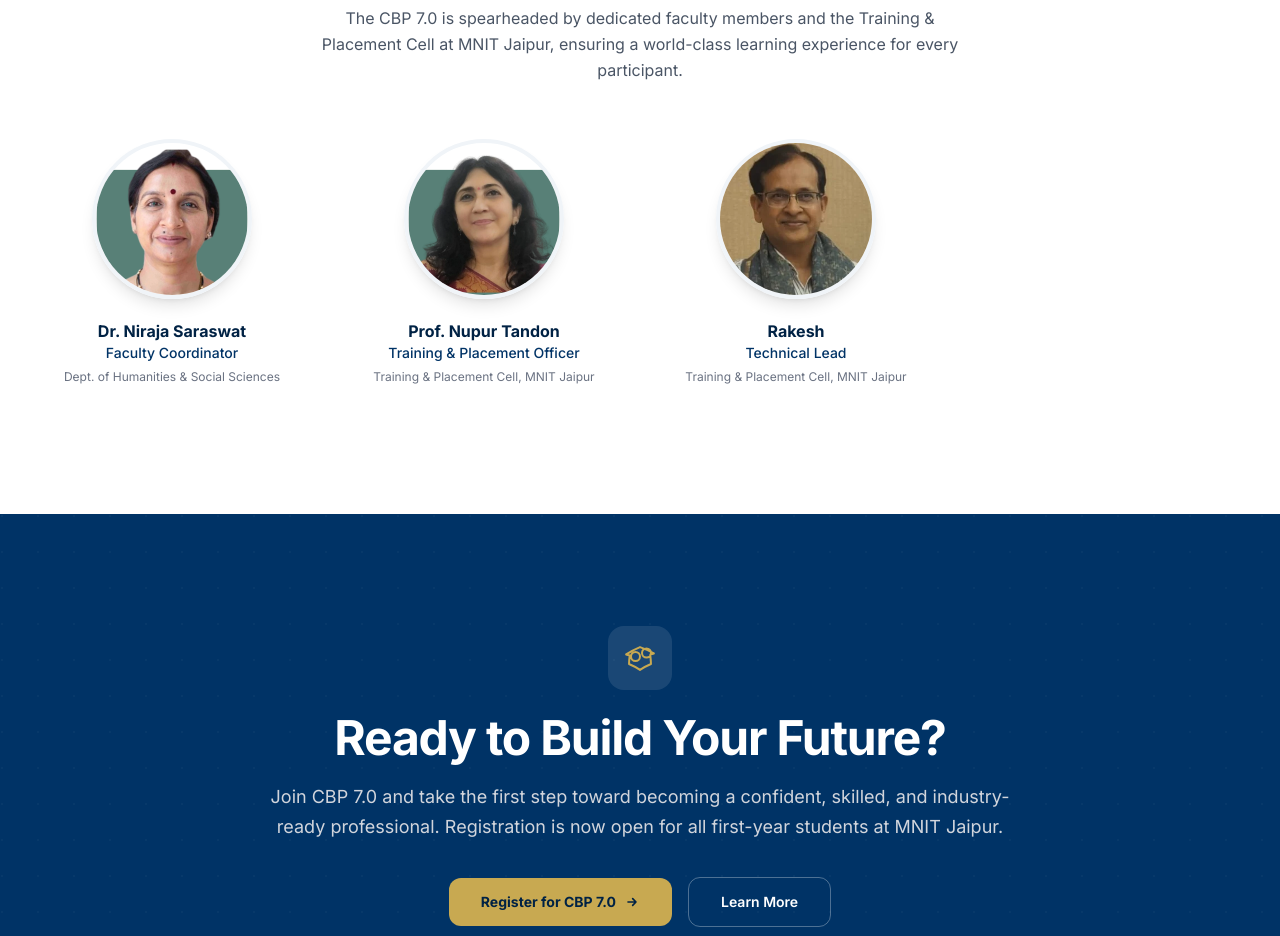
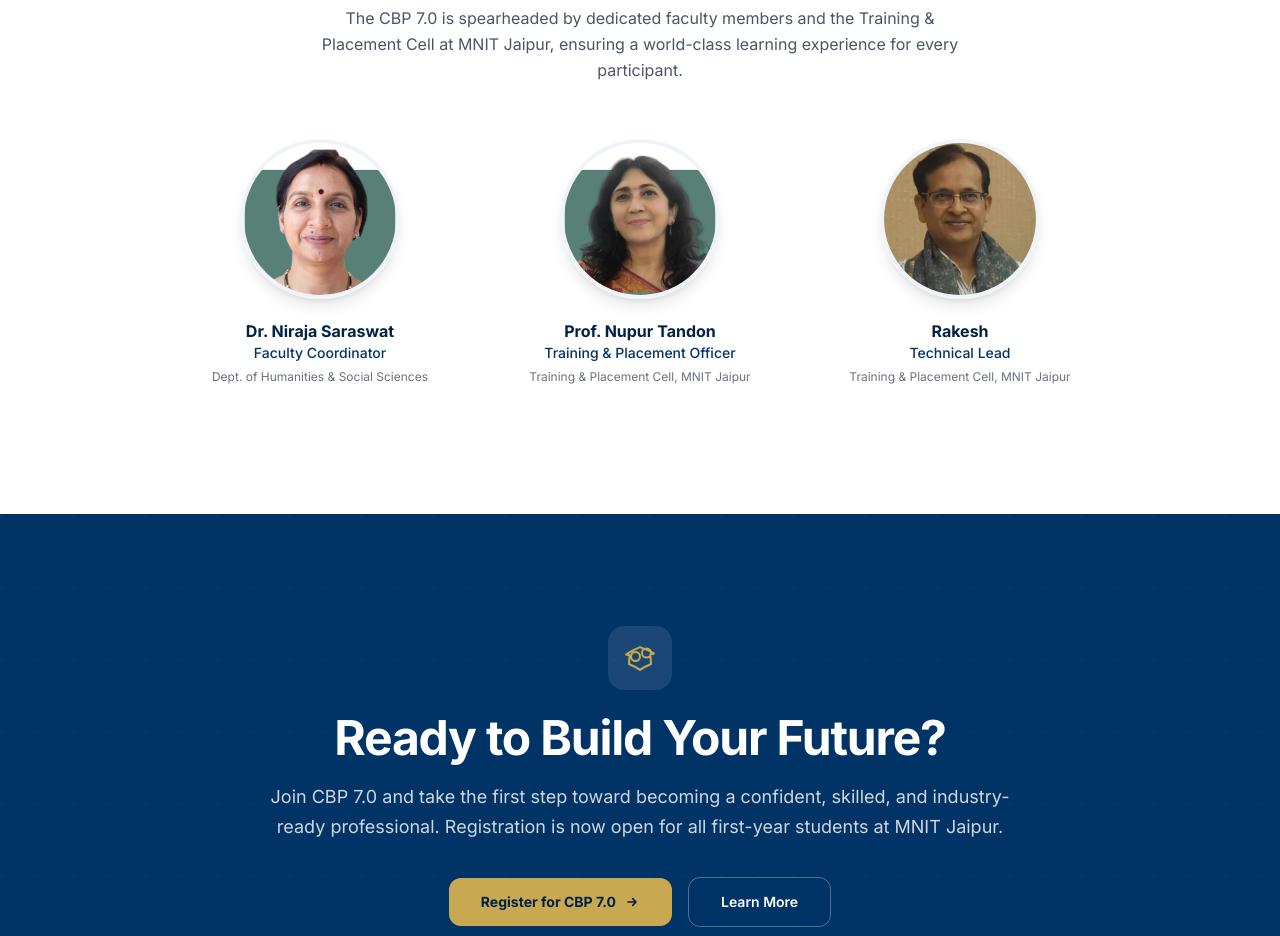
Before and after one commit to cbpmnit/CBP-7.0, a Next.js app in the folder frontend/: page / in a window 1280 px wide. Shown: the part 5200-6136 px from the top of the page. Built offline with nearby package versions, Linux system fonts and the light colour scheme.

Commit message:
faaltu updated

```diff
--- a/frontend/src/components/sections/TeamSection.tsx
+++ b/frontend/src/components/sections/TeamSection.tsx
@@ -39,11 +39,11 @@
           </p>
         </div>
 
-        <div className="mt-14 grid gap-8 sm:grid-cols-2 lg:grid-cols-4">
+        <div className="mt-14 flex flex-wrap justify-center gap-12 lg:gap-20">
           {team.map((member) => (
             <div
               key={member.name}
-              className="group flex flex-col items-center text-center"
+              className="group flex flex-col items-center text-center w-60"
             >
               <div className="relative h-40 w-40 overflow-hidden rounded-full border-4 border-mnit-light shadow-lg transition duration-500 group-hover:border-mnit-blue/30 group-hover:shadow-xl">
                 <Image
```
